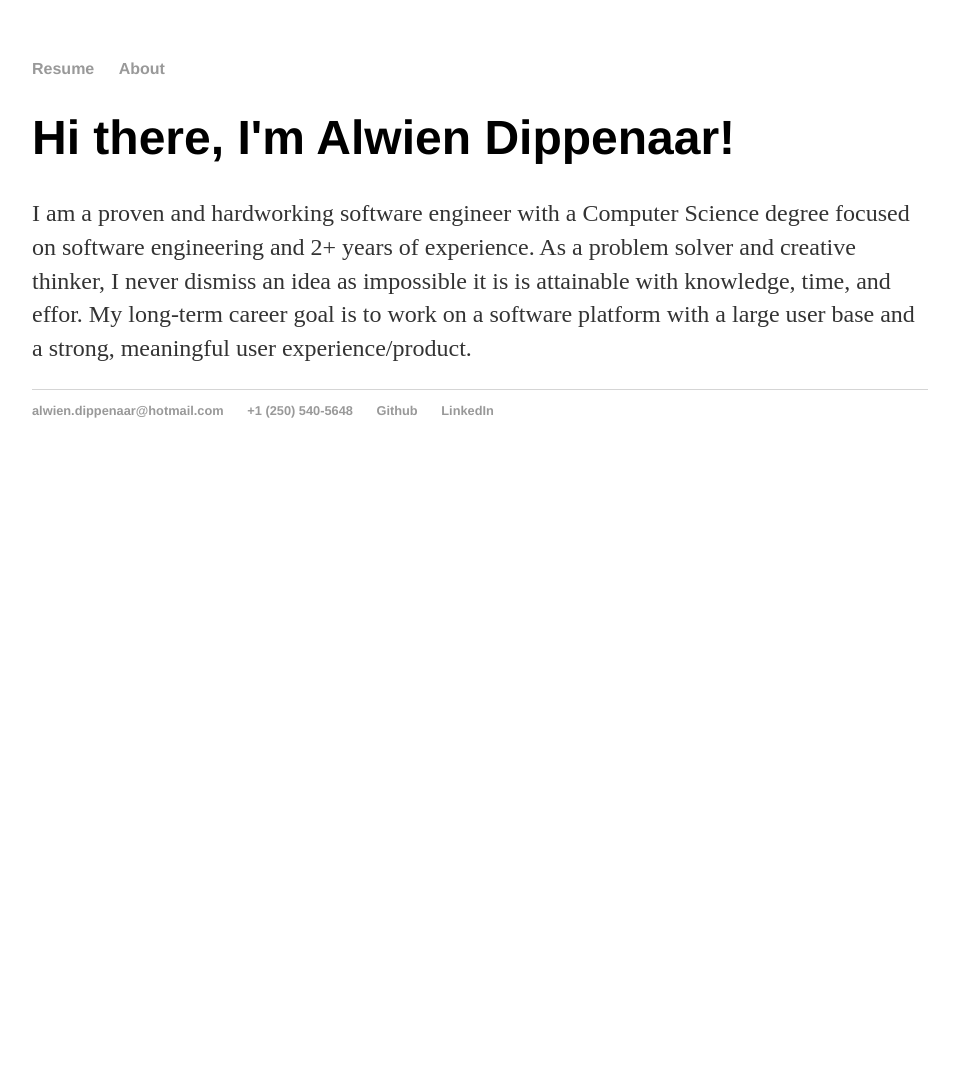
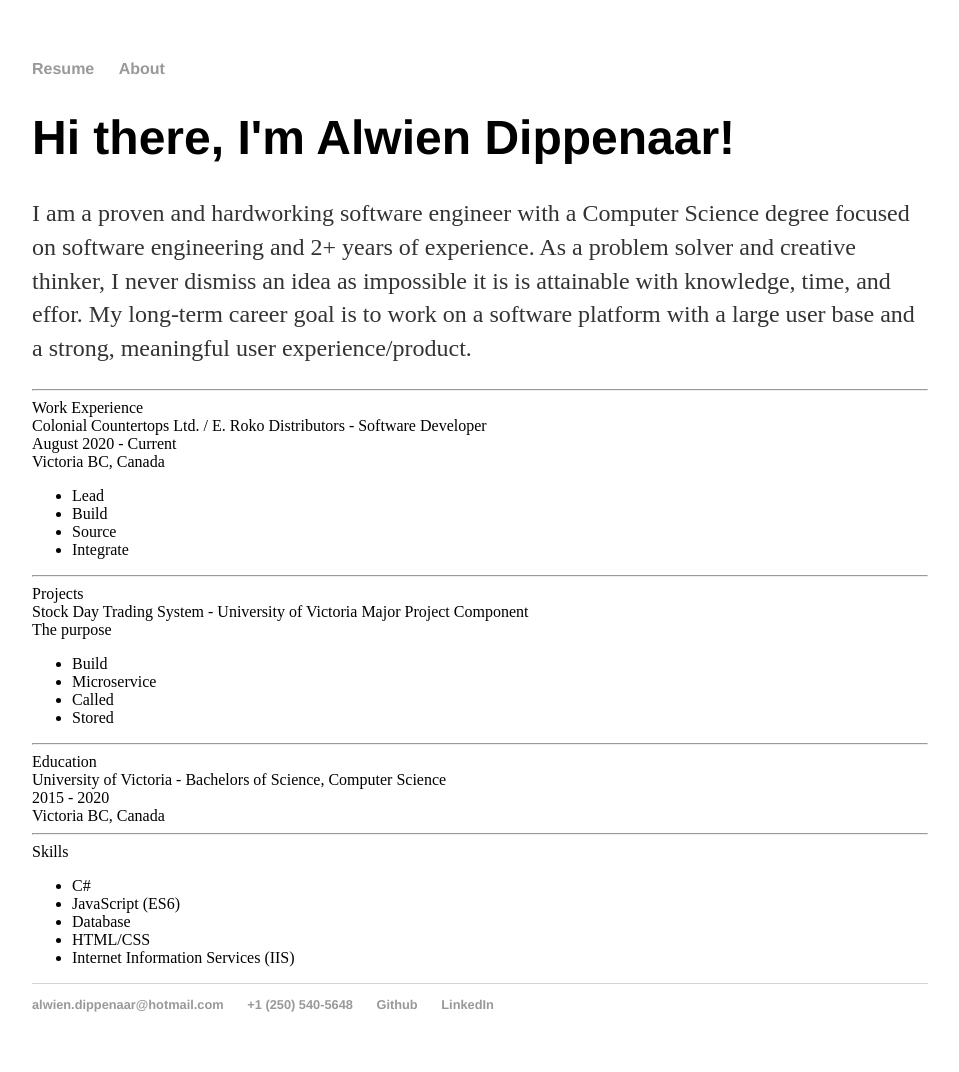
Before and after one commit to alwiend/alwiend.github.io, a Jekyll site: the page built from index.html, in a window 1280 px wide. Shown: the whole page, without its empty margins (160-1119 px from the left). Built offline with Jekyll 4.4.1, drawn with Linux system fonts in a browser that asks for light colours; before the commit the page ends 900 px from its top, so only the background shows below that.

Commit message:
add resume backbone

```diff
--- a/index.html
+++ b/index.html
@@ -10,4 +10,49 @@ title: Alwien Dippenaar, Full-Stack Software Developer
 		attainable with knowledge, time, and effor. My long-term career goal is to work on a software platform with
 		a large user base and a strong, meaningful user experience/product.
 	</p>
+	<hr />
+	<div class="section-heading">Work Experience</div>
+	<div class="item-title">Colonial Countertops Ltd. / E. Roko Distributors - Software Developer</div>
+	<div class="row">
+		<div class="column">August 2020 - Current</div>
+		<div class="column">Victoria BC, Canada</div>
+	</div>
+	<div class="bullet-list">
+		<ul>
+			<li>Lead</li>
+			<li>Build</li>
+			<li>Source</li>
+			<li>Integrate</li>
+		</ul>
+	</div>
+	<hr />
+	<div class="section-heading">Projects</div>
+	<div class="item-title">Stock Day Trading System - University of Victoria Major Project Component</div>
+	<div class="item-desc">The purpose</div>
+	<div class="bullet-list">
+		<ul>
+			<li>Build</li>
+			<li>Microservice</li>
+			<li>Called</li>
+			<li>Stored</li>
+		</ul>
+	</div>
+	<hr />
+	<div class="section-heading">Education</div>
+	<div class="item-title">University of Victoria - Bachelors of Science, Computer Science</div>
+	<div class="row">
+		<div class="column">2015 - 2020</div>
+		<div class="column">Victoria BC, Canada</div>
+	</div>
+	<hr />
+	<div class="section-heading">Skills</div>
+	<div class="bullet-list">
+		<ul>
+			<li>C#</li>
+			<li>JavaScript (ES6)</li>
+			<li>Database</li>
+			<li>HTML/CSS</li>
+			<li>Internet Information Services (IIS)</li>
+		</ul>
+	</div>
 </div><!-- /.blurb -->
```
